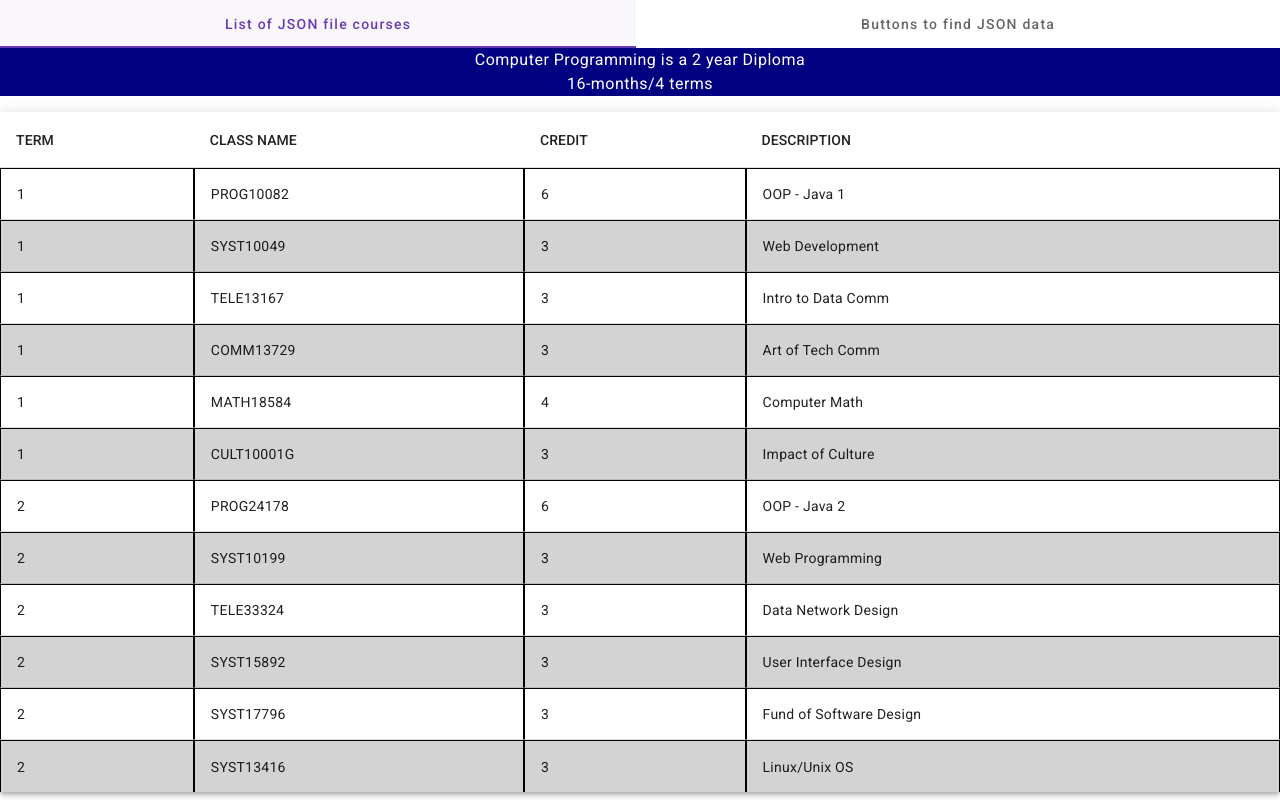
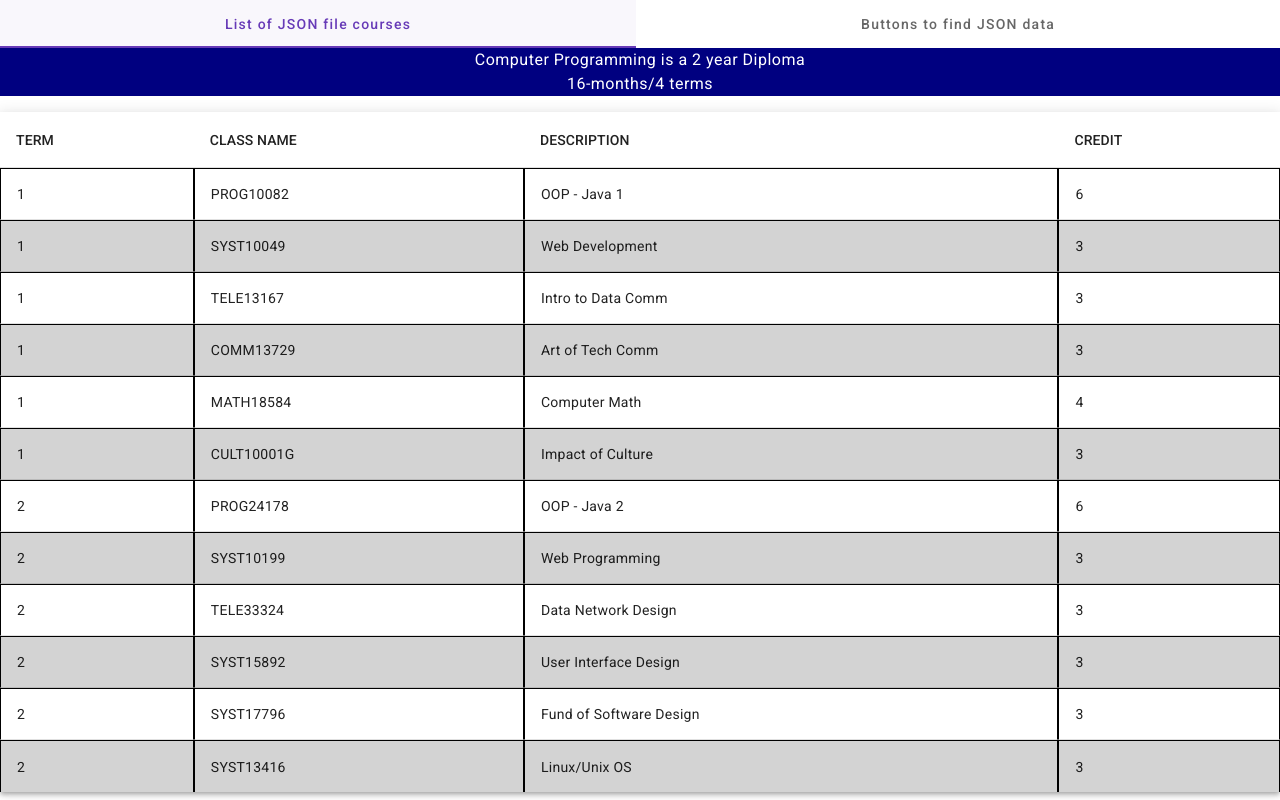
Before and after one commit to maimengmeo/jsonIntro, an Angular app: page / in a window 1280 px wide. Built offline with nearby package versions, Linux system fonts and the light colour scheme.

Commit message:
displayedColumn in list ts

```diff
--- a/src/app/json-list/json-list.component.ts
+++ b/src/app/json-list/json-list.component.ts
@@ -10,5 +10,5 @@ export class JsonListComponent {
   @Input() courses!: Courses[];
   @Input() cphead!: CPHead;
 
-  displayedColumns: string[] = ["term", "class", "credit", "description"]
+  displayedColumns: string[] = ["term", "class", "description", "credit"]
 }
```
